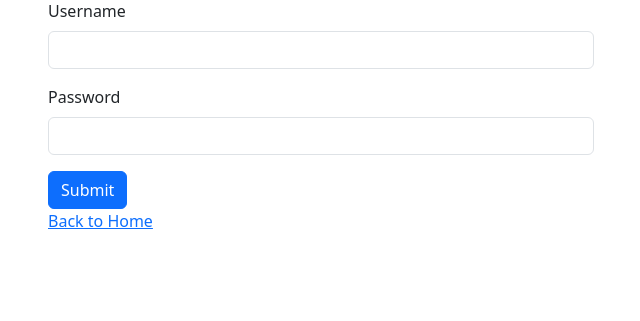
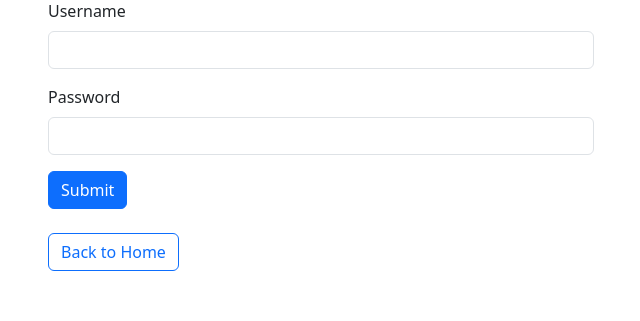
Before and after one commit to mq022002/FitForge, a Django app: page /accounts/login/ in a window 1280 px wide. Shown: the part 124-445 px from the top of the page, without its empty margins (319-959 px from the left). Run offline with Django 4.2, Linux system fonts and the light colour scheme.

Commit message:
updated back to home button

```diff
--- a/users/templates/registration/login.html
+++ b/users/templates/registration/login.html
@@ -8,7 +8,7 @@
                 {% csrf_token %}
                 <div class="mb-3">
                     <label for="username" class="form-label">Username</label>
-                    <input name="username" type="text" class="form-control" id="username" aria-describedby="usernameHelp">
+                    <input name="username" type="text" class="form-control" id="username">
                 </div>
                 <div class="mb-3">
                     <label for="password" class="form-label">Password</label>
@@ -16,8 +16,7 @@
                 </div>
                 <button type="submit" value="Login" class="btn btn-primary">Submit</button>
             </form>
-
-            <a href="{% url 'home' %}">Back to Home</a>
+            <a class="btn btn-outline-primary mt-4" href="{% url 'home' %}">Back to Home</a>
         </div>
     </div>
 </div>
```
